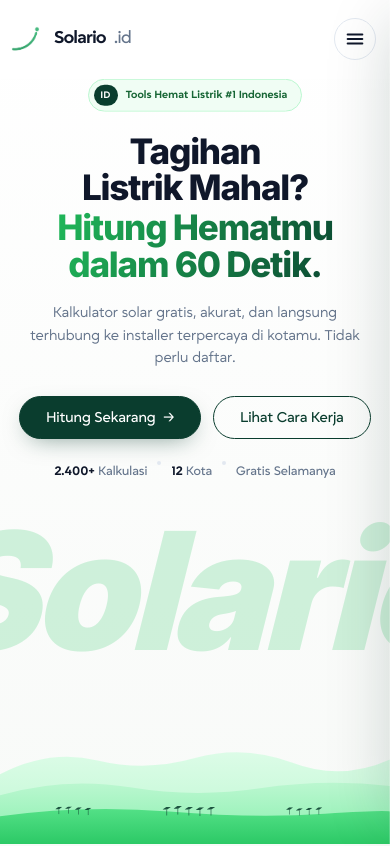
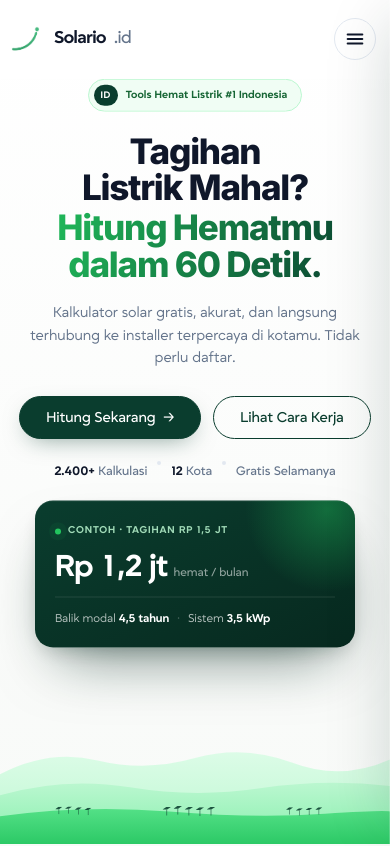
Before and after one commit to antararuang094-glitch/Solario, a Next.js app: page / in a window 390 px wide. Shown: the top 846 px of the page. Built offline with nearby package versions, Linux system fonts and the light colour scheme.

Commit message:
update tampilan

```diff
--- a/app/globals.css
+++ b/app/globals.css
@@ -476,25 +476,110 @@
   flex-direction: column;
 }
 
-/* Giant "Solario" watermark — mobile only (hidden on desktop) */
-.solario-landing .sl-hero-watermark {
+/* Mini result preview card — mobile only (shows what the calculator outputs) */
+.solario-landing .sl-hero-preview {
   display: none;
   position: absolute;
-  top: 60%;
+  top: 68%;
   left: 50%;
   transform: translate(-50%, -50%);
-  font-family: 'Inter', sans-serif;
-  font-weight: 900;
-  font-style: italic;
-  font-size: clamp(160px, 36vw, 1100px);
-  letter-spacing: -0.04em;
-  color: var(--sl-accent);
-  opacity: 0.06;
-  white-space: nowrap;
+  width: calc(100% - 36px);
+  max-width: 320px;
+  z-index: 2;
+  border-radius: 18px;
+  background: linear-gradient(155deg, #0a3d2e 0%, #07291f 100%);
+  color: #fff;
+  padding: 16px 20px 18px;
+  overflow: hidden;
+  box-shadow:
+    0 30px 60px -24px rgba(7, 41, 31, 0.6),
+    0 8px 22px -10px rgba(7, 41, 31, 0.35),
+    inset 0 1px 0 rgba(255, 255, 255, 0.08);
+  opacity: 0;
+  animation: sl-preview-in 0.7s var(--sl-ease) 0.55s forwards;
+}
+
+@keyframes sl-preview-in {
+  from { opacity: 0; transform: translate(-50%, -45%); }
+  to   { opacity: 1; transform: translate(-50%, -50%); }
+}
+
+.solario-landing .sl-hero-preview-glow {
+  position: absolute;
+  top: 0; right: 0;
+  width: 180px; height: 180px;
+  transform: translate(35%, -45%);
+  background: radial-gradient(circle, rgba(34, 197, 94, 0.4), transparent 65%);
+  border-radius: 50%;
   pointer-events: none;
-  user-select: none;
-  z-index: 0;
+}
+
+.solario-landing .sl-hero-preview-content {
+  position: relative;
+}
+
+.solario-landing .sl-hero-preview-eyebrow {
+  display: inline-flex;
+  align-items: center;
+  gap: 7px;
+  font-size: 10.5px;
+  font-weight: 600;
+  letter-spacing: 0.08em;
+  text-transform: uppercase;
+  color: rgba(187, 247, 208, 0.85);
+}
+
+.solario-landing .sl-hero-preview-dot {
+  width: 6px; height: 6px;
+  border-radius: 50%;
+  background: #22c55e;
+  box-shadow: 0 0 0 3px rgba(34, 197, 94, 0.25);
+  flex-shrink: 0;
+  animation: sl-pulse-dot 1.8s ease-in-out infinite;
+}
+@keyframes sl-pulse-dot {
+  0%, 100% { box-shadow: 0 0 0 3px rgba(34, 197, 94, 0.25); }
+  50%      { box-shadow: 0 0 0 6px rgba(34, 197, 94, 0.06); }
+}
+
+.solario-landing .sl-hero-preview-num {
+  margin: 9px 0 13px;
+  font-size: 32px;
+  font-weight: 700;
+  letter-spacing: -0.025em;
   line-height: 1;
+  font-variant-numeric: tabular-nums;
+  text-align: left;
+}
+
+.solario-landing .sl-hero-preview-unit {
+  display: inline-block;
+  margin-left: 6px;
+  font-size: 12px;
+  font-weight: 500;
+  color: rgba(255, 255, 255, 0.55);
+  letter-spacing: 0;
+  font-variant-numeric: normal;
+}
+
+.solario-landing .sl-hero-preview-stats {
+  display: flex;
+  gap: 8px;
+  align-items: center;
+  padding-top: 12px;
+  border-top: 1px solid rgba(255, 255, 255, 0.1);
+  font-size: 12px;
+  color: rgba(255, 255, 255, 0.7);
+  text-align: left;
+}
+
+.solario-landing .sl-hero-preview-stats b {
+  color: #fff;
+  font-weight: 700;
+}
+
+.solario-landing .sl-hero-preview-bullet {
+  color: rgba(255, 255, 255, 0.3);
 }
 
 .solario-landing .sl-h1 {
@@ -1048,13 +1133,8 @@
     min-height: 100dvh;
   }
 
-  /* Watermark on mobile: show + lebih kelihatan, antara stats & hills */
-  .solario-landing .sl-hero-watermark {
-    display: block;
-    top: 70%;
-    font-size: clamp(150px, 42vw, 280px);
-    opacity: 0.2;
-  }
+  /* Preview card: show on mobile */
+  .solario-landing .sl-hero-preview { display: block; }
   .solario-landing .sl-h1 {
     font-size: clamp(34px, 8.4vw, 56px);
     letter-spacing: -0.035em;
--- a/app/page.tsx
+++ b/app/page.tsx
@@ -377,7 +377,28 @@
 
       {/* ===== HERO ===== */}
       <section className="sl-hero" id="top">
-        <div className="sl-hero-watermark" aria-hidden="true">Solario</div>
+        <div className="sl-hero-preview" aria-hidden="true">
+          <span className="sl-hero-preview-glow" />
+          <div className="sl-hero-preview-content">
+            <div className="sl-hero-preview-eyebrow">
+              <span className="sl-hero-preview-dot" />
+              Contoh · Tagihan Rp 1,5&nbsp;jt
+            </div>
+            <p className="sl-hero-preview-num">
+              Rp 1,2 jt
+              <span className="sl-hero-preview-unit">hemat / bulan</span>
+            </p>
+            <div className="sl-hero-preview-stats">
+              <span>
+                Balik modal <b>4,5 tahun</b>
+              </span>
+              <span className="sl-hero-preview-bullet">·</span>
+              <span>
+                Sistem <b>3,5 kWp</b>
+              </span>
+            </div>
+          </div>
+        </div>
         <div className="sl-hero-inner">
           <div ref={heroStaggerRef} data-stagger className="container">
             <span className="sl-badge">
@@ -565,21 +586,21 @@
           </div>
           <div className="sl-proof-grid" data-stagger>
             <div className="sl-proof-stat">
-              <div className="val" data-count="2400" data-suffix="+">0+</div>
+              <div className="val" data-count="2400" data-suffix="+">2.400+</div>
               <div className="lab">Kalkulasi dilakukan</div>
             </div>
             <div className="sl-proof-stat">
               <div className="val" data-count="1.2" data-decimals="1" data-prefix="Rp " data-suffix=" Jt">
-                Rp 0 Jt
+                Rp 1,2 Jt
               </div>
               <div className="lab">Rata-rata hemat per bulan</div>
             </div>
             <div className="sl-proof-stat">
-              <div className="val" data-count="47">0</div>
+              <div className="val" data-count="18">18</div>
               <div className="lab">Partner installer aktif</div>
             </div>
             <div className="sl-proof-stat">
-              <div className="val" data-count="4.8" data-decimals="1" data-suffix="★">0★</div>
+              <div className="val" data-count="4.8" data-decimals="1" data-suffix="★">4,8★</div>
               <div className="lab">Rating kepuasan</div>
             </div>
           </div>
@@ -708,9 +729,8 @@
             <div className="sl-footer-col">
               <h4>Perusahaan</h4>
               <ul>
-                <li><a href="#">Tentang</a></li>
-                <li><a href="#">Kontak</a></li>
-                <li><Link href="/admin">Admin</Link></li>
+                <li><Link href="/tentang">Tentang</Link></li>
+                <li><a href="mailto:halo@solario.id">Kontak</a></li>
               </ul>
             </div>
           </div>
--- a/components/Navbar.tsx
+++ b/components/Navbar.tsx
@@ -253,9 +253,9 @@
           <FooterColumn
             title="Perusahaan"
             links={[
-              { label: "Tentang Kami", href: "#" },
+              { label: "Tentang Kami", href: "/tentang" },
               { label: "Blog", href: "#" },
-              { label: "Kontak", href: "#" },
+              { label: "Kontak", href: "mailto:halo@solario.id" },
               { label: "Karier", href: "#" },
             ]}
           />
@@ -292,16 +292,28 @@
         {title}
       </h4>
       <ul className="space-y-2.5">
-        {links.map((l) => (
-          <li key={l.label}>
-            <Link
-              href={l.href}
-              className="text-sm text-ink hover:text-[#16a34a] transition-colors"
-            >
-              {l.label}
-            </Link>
-          </li>
-        ))}
+        {links.map((l) => {
+          const isExternal =
+            l.href.startsWith("mailto:") ||
+            l.href.startsWith("tel:") ||
+            l.href.startsWith("http") ||
+            l.href === "#";
+          const linkClass =
+            "text-sm text-ink hover:text-[#16a34a] transition-colors";
+          return (
+            <li key={l.label}>
+              {isExternal ? (
+                <a href={l.href} className={linkClass}>
+                  {l.label}
+                </a>
+              ) : (
+                <Link href={l.href} className={linkClass}>
+                  {l.label}
+                </Link>
+              )}
+            </li>
+          );
+        })}
       </ul>
     </div>
   );
```
Also changed, not shown: app/tentang/page.tsx (added, +110 -0 lines).
